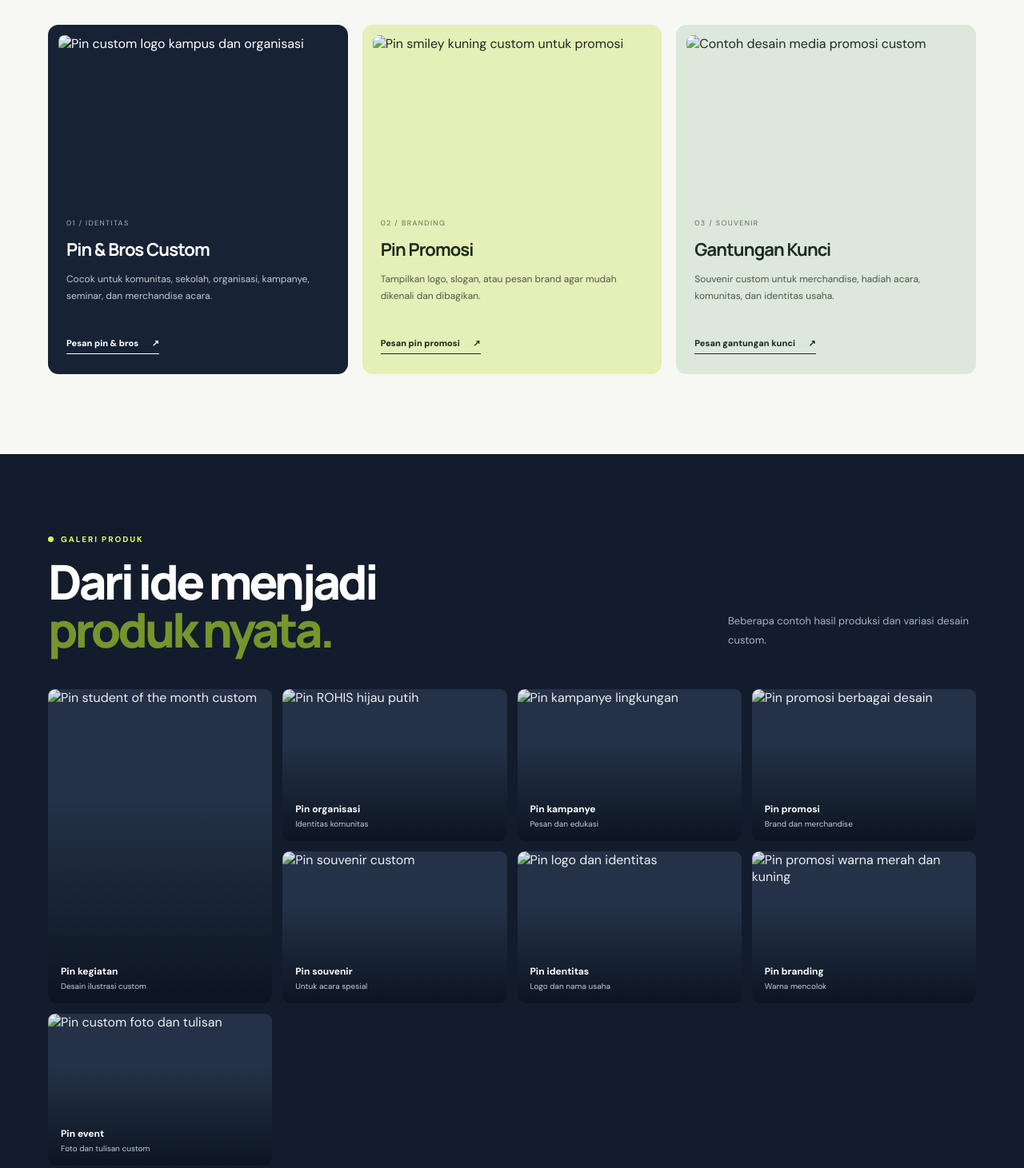
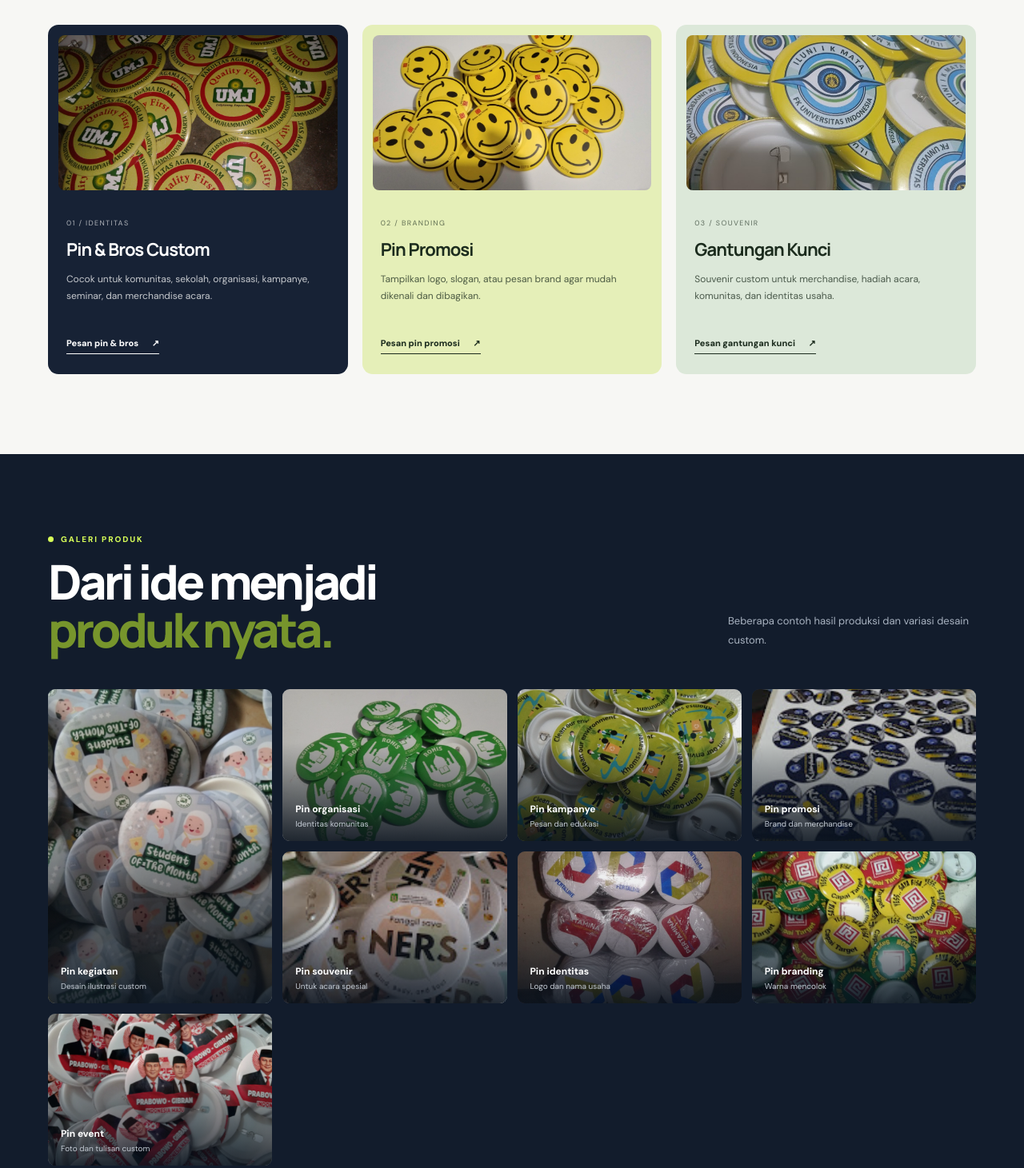
Before and after one commit to cetakpinciputat/CetakPinBros-GantunganKunci, a plain HTML site: page index.html in a window 1280 px wide. Shown: the part 1066-2527 px from the top of the page at 80% size. Drawn offline with Linux system fonts and the light colour scheme.

Commit message:
Update index.html

```diff
--- a/index.html
+++ b/index.html
@@ -9,7 +9,7 @@
   <link rel="preconnect" href="https://fonts.googleapis.com">
   <link rel="preconnect" href="https://fonts.gstatic.com" crossorigin>
   <link href="https://fonts.googleapis.com/css2?family=DM+Sans:wght@400;500;600;700;800&family=Manrope:wght@400;500;600;700;800&display=swap" rel="stylesheet">
-  <link rel="stylesheet" href="style.css">
+  <link rel="stylesheet" href="./style.css">
 </head>
 <body>
   <div class="announcement">Cetak custom untuk komunitas, sekolah, kantor, event, dan kebutuhan promosi</div>
@@ -43,8 +43,8 @@
         </div>
         <div class="hero-visual">
           <div class="visual-tag tag-top"><span>✦</span> CUSTOM PRINT</div>
-          <div class="photo-main"><img src="assets/portfolio-01.jpg" alt="Contoh pin custom dengan berbagai desain komunitas"></div>
-          <div class="photo-float"><img src="assets/portfolio-04.jpg" alt="Contoh pin promosi warna cerah"><span>Hasil produksi<br><b>penuh warna</b></span></div>
+          <div class="photo-main"><img src="portfolio-01.jpg" alt="Contoh pin custom dengan berbagai desain komunitas"></div>
+          <div class="photo-float"><img src="portfolio-04.jpg" alt="Contoh pin promosi warna cerah"><span>Hasil produksi<br><b>penuh warna</b></span></div>
           <div class="visual-stamp">IDE<br>JADI<br><b>NYATA</b></div>
         </div>
       </div>
@@ -57,9 +57,9 @@
       <div class="container">
         <div class="section-heading"><div><div class="eyebrow dark"><i></i> PRODUK KAMI</div><h2>Produk kecil,<br><em>dampak besar.</em></h2></div><p>Media promosi praktis yang bisa dibuat sesuai karakter, logo, dan kebutuhan acara Anda.</p></div>
         <div class="product-grid">
-          <article class="product-card product-dark"><div class="product-image"><img src="assets/portfolio-02.jpg" alt="Pin custom logo kampus dan organisasi"></div><div class="product-info"><div class="product-number">01 / IDENTITAS</div><h3>Pin & Bros Custom</h3><p>Cocok untuk komunitas, sekolah, organisasi, kampanye, seminar, dan merchandise acara.</p><a href="#pesan">Pesan pin & bros <span>↗</span></a></div></article>
-          <article class="product-card product-yellow"><div class="product-image"><img src="assets/portfolio-04.jpg" alt="Pin smiley kuning custom untuk promosi"></div><div class="product-info"><div class="product-number">02 / BRANDING</div><h3>Pin Promosi</h3><p>Tampilkan logo, slogan, atau pesan brand agar mudah dikenali dan dibagikan.</p><a href="#pesan">Pesan pin promosi <span>↗</span></a></div></article>
-          <article class="product-card product-green"><div class="product-image"><img src="assets/portfolio-09.jpg" alt="Contoh desain media promosi custom"></div><div class="product-info"><div class="product-number">03 / SOUVENIR</div><h3>Gantungan Kunci</h3><p>Souvenir custom untuk merchandise, hadiah acara, komunitas, dan identitas usaha.</p><a href="#pesan">Pesan gantungan kunci <span>↗</span></a></div></article>
+          <article class="product-card product-dark"><div class="product-image"><img src="portfolio-02.jpg" alt="Pin custom logo kampus dan organisasi"></div><div class="product-info"><div class="product-number">01 / IDENTITAS</div><h3>Pin & Bros Custom</h3><p>Cocok untuk komunitas, sekolah, organisasi, kampanye, seminar, dan merchandise acara.</p><a href="#pesan">Pesan pin & bros <span>↗</span></a></div></article>
+          <article class="product-card product-yellow"><div class="product-image"><img src="portfolio-04.jpg" alt="Pin smiley kuning custom untuk promosi"></div><div class="product-info"><div class="product-number">02 / BRANDING</div><h3>Pin Promosi</h3><p>Tampilkan logo, slogan, atau pesan brand agar mudah dikenali dan dibagikan.</p><a href="#pesan">Pesan pin promosi <span>↗</span></a></div></article>
+          <article class="product-card product-green"><div class="product-image"><img src="portfolio-09.jpg" alt="Contoh desain media promosi custom"></div><div class="product-info"><div class="product-number">03 / SOUVENIR</div><h3>Gantungan Kunci</h3><p>Souvenir custom untuk merchandise, hadiah acara, komunitas, dan identitas usaha.</p><a href="#pesan">Pesan gantungan kunci <span>↗</span></a></div></article>
         </div>
       </div>
     </section>
@@ -68,14 +68,14 @@
       <div class="container">
         <div class="portfolio-head"><div><div class="eyebrow"><i></i> GALERI PRODUK</div><h2>Dari ide menjadi<br><em>produk nyata.</em></h2></div><p>Beberapa contoh hasil produksi dan variasi desain custom.</p></div>
         <div class="gallery">
-          <figure class="gallery-item tall"><img src="assets/portfolio-03.jpg" alt="Pin student of the month custom"><figcaption><b>Pin kegiatan</b><span>Desain ilustrasi custom</span></figcaption></figure>
-          <figure class="gallery-item"><img src="assets/portfolio-05.jpg" alt="Pin ROHIS hijau putih"><figcaption><b>Pin organisasi</b><span>Identitas komunitas</span></figcaption></figure>
-          <figure class="gallery-item"><img src="assets/portfolio-06.jpg" alt="Pin kampanye lingkungan"><figcaption><b>Pin kampanye</b><span>Pesan dan edukasi</span></figcaption></figure>
-          <figure class="gallery-item"><img src="assets/portfolio-07.jpg" alt="Pin promosi berbagai desain"><figcaption><b>Pin promosi</b><span>Brand dan merchandise</span></figcaption></figure>
-          <figure class="gallery-item"><img src="assets/portfolio-08.jpg" alt="Pin souvenir custom"><figcaption><b>Pin souvenir</b><span>Untuk acara spesial</span></figcaption></figure>
-          <figure class="gallery-item"><img src="assets/portfolio-10.jpg" alt="Pin logo dan identitas"><figcaption><b>Pin identitas</b><span>Logo dan nama usaha</span></figcaption></figure>
-          <figure class="gallery-item"><img src="assets/portfolio-11.jpg" alt="Pin promosi warna merah dan kuning"><figcaption><b>Pin branding</b><span>Warna mencolok</span></figcaption></figure>
-          <figure class="gallery-item"><img src="assets/portfolio-12.jpg" alt="Pin custom foto dan tulisan"><figcaption><b>Pin event</b><span>Foto dan tulisan custom</span></figcaption></figure>
+          <figure class="gallery-item tall"><img src="portfolio-03.jpg" alt="Pin student of the month custom"><figcaption><b>Pin kegiatan</b><span>Desain ilustrasi custom</span></figcaption></figure>
+          <figure class="gallery-item"><img src="portfolio-05.jpg" alt="Pin ROHIS hijau putih"><figcaption><b>Pin organisasi</b><span>Identitas komunitas</span></figcaption></figure>
+          <figure class="gallery-item"><img src="portfolio-06.jpg" alt="Pin kampanye lingkungan"><figcaption><b>Pin kampanye</b><span>Pesan dan edukasi</span></figcaption></figure>
+          <figure class="gallery-item"><img src="portfolio-07.jpg" alt="Pin promosi berbagai desain"><figcaption><b>Pin promosi</b><span>Brand dan merchandise</span></figcaption></figure>
+          <figure class="gallery-item"><img src="portfolio-08.jpg" alt="Pin souvenir custom"><figcaption><b>Pin souvenir</b><span>Untuk acara spesial</span></figcaption></figure>
+          <figure class="gallery-item"><img src="portfolio-10.jpg" alt="Pin logo dan identitas"><figcaption><b>Pin identitas</b><span>Logo dan nama usaha</span></figcaption></figure>
+          <figure class="gallery-item"><img src="portfolio-11.jpg" alt="Pin promosi warna merah dan kuning"><figcaption><b>Pin branding</b><span>Warna mencolok</span></figcaption></figure>
+          <figure class="gallery-item"><img src="portfolio-12.jpg" alt="Pin custom foto dan tulisan"><figcaption><b>Pin event</b><span>Foto dan tulisan custom</span></figcaption></figure>
         </div>
         <p class="gallery-note">Foto merupakan contoh produk. Desain pesanan dapat disesuaikan dengan file dan arahan Anda.</p>
       </div>
@@ -99,6 +99,6 @@
   </main>
   <footer class="footer"><div class="container footer-main"><a class="brand brand-footer" href="#beranda"><span class="brand-mark">A<span>+</span></span><span><b>ADVISTAMA</b><small>PRINTING & PROMOSI</small></span></a><p>Media promosi custom untuk membuat identitas Anda lebih mudah diingat.</p><div class="footer-links"><a href="#produk">Produk</a><a href="#portofolio">Portofolio</a><a href="#pesan">Kontak</a></div></div><div class="container footer-bottom"><span>© <span id="year"></span> Advistama Printing. All rights reserved.</span><span>BUAT IDE JADI NYATA ✳</span></div></footer>
   <a class="floating-wa" href="https://wa.me/6288292011979?text=Halo%2C%20saya%20ingin%20konsultasi%20pesanan." target="_blank" rel="noopener" aria-label="Chat WhatsApp">☏ <span>Chat WhatsApp</span></a>
-  <script src="script.js"></script>
+  <script src="./script.js"></script>
 </body>
 </html>
```
